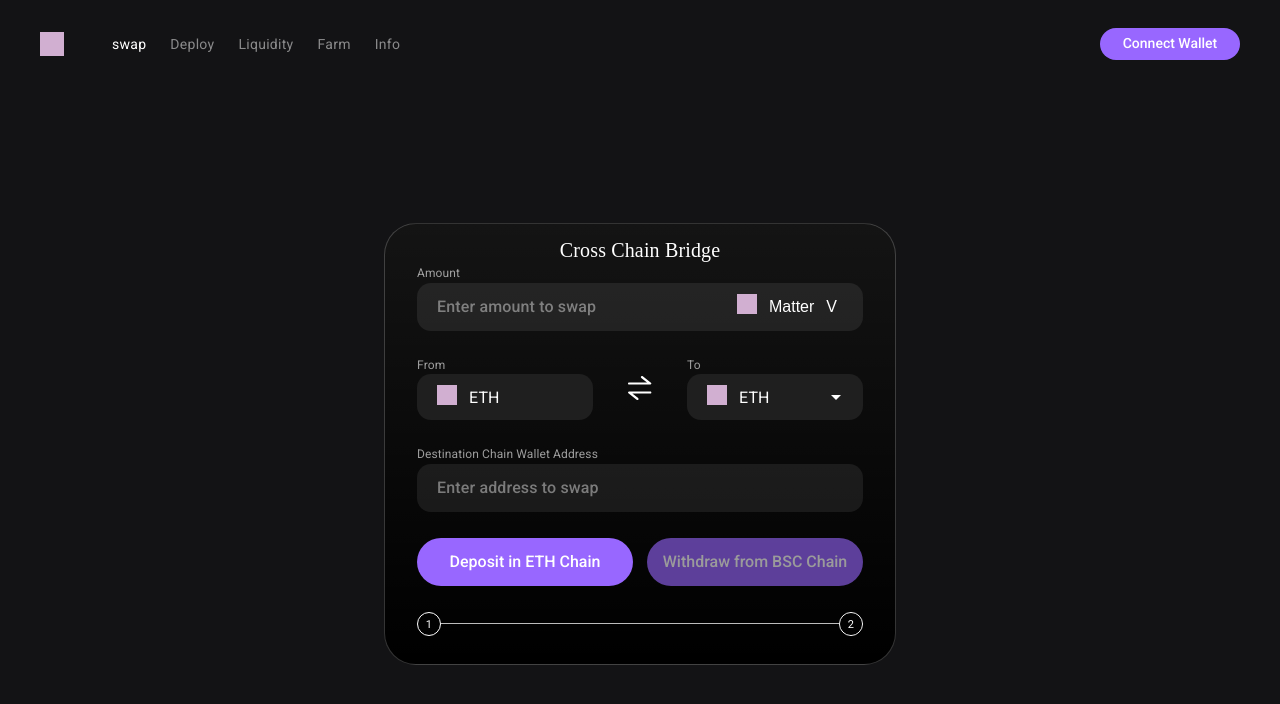
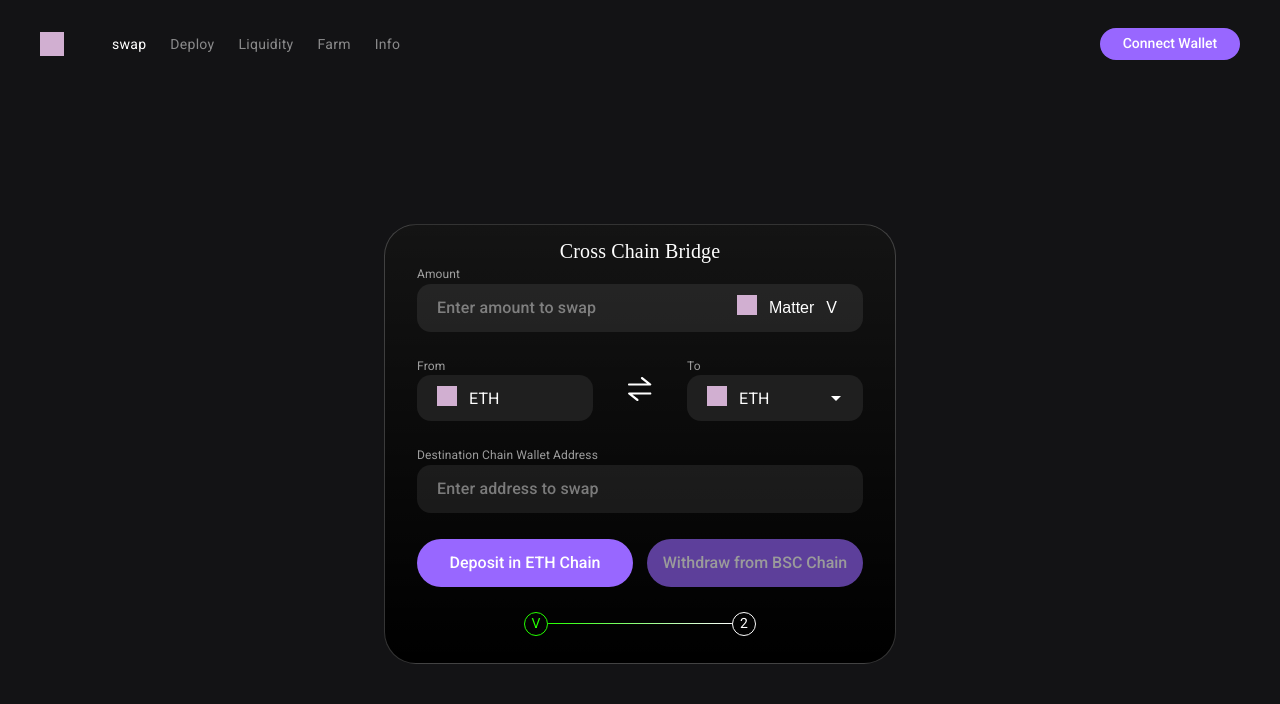
Before and after one commit to chainswap/info, a React (Create React App) app: page /#/swap in a window 1280 px wide. Shown: the top 704 px of the page. Built offline with nearby package versions, Linux system fonts and the light colour scheme.

Commit message:
stepper styling

```diff
--- a/package.json
+++ b/package.json
@@ -4,6 +4,7 @@
   "private": true,
   "dependencies": {
     "@material-ui/core": "^4.11.4",
+    "@material-ui/icons": "^4.11.2",
     "@reduxjs/toolkit": "^1.5.1",
     "@testing-library/jest-dom": "^5.11.4",
     "@testing-library/react": "^11.1.0",
--- a/src/components/Stepper/Stepper.tsx
+++ b/src/components/Stepper/Stepper.tsx
@@ -1,8 +1,12 @@
 import React from 'react'
 import MuiStepper from '@material-ui/core/Stepper'
 import MuiStep from '@material-ui/core/Step'
-import MuiStepIcon from '@material-ui/core/StepIcon'
-import { withStyles } from '@material-ui/core'
+import MuiStepLabel from '@material-ui/core/StepLabel'
+import MuiStepConnector from '@material-ui/core/StepConnector'
+import { makeStyles, withStyles } from '@material-ui/core'
+import { StepIconProps } from '@material-ui/core/StepIcon'
+import Check from '@material-ui/icons/Check'
+import clsx from 'clsx'
 
 const Stepper = withStyles({
   root: {
@@ -10,9 +14,6 @@ const Stepper = withStyles({
   },
   horizontal: {
     padding: 0,
-  },
-  text: {
-    opacity: 1,
   },
 })(MuiStepper)
 
@@ -23,27 +24,110 @@ const Step = withStyles({
   },
 })(MuiStep)
 
-const StepIcon = withStyles({
+const StepLabel = withStyles({
   root: {
-    border: '1px solid white',
-    borderRadius: '50%',
+    // border: '1px solid white',
+    // borderRadius: '50%',
+    color: 'transparent',
     '&$active': {
       color: 'transparent',
     },
+    '&$completed': {
+      color: 'transparent',
+      border: '1px solid #24FF00',
+    },
   },
   active: {},
+  completed: {},
   horizontal: {
     padding: 0,
   },
-})(MuiStepIcon)
+  text: {
+    fill: '#FFFFFF',
+  },
+})(MuiStepLabel)
+
+const Connector = withStyles({
+  alternativeLabel: {
+    top: 22,
+  },
+  active: {
+    '& $line': {
+      backgroundImage: 'linear-gradient(90deg, #24FF00 0%, #FFFFFF 100%)',
+    },
+  },
+  completed: {
+    '& $line': {
+      backgroundImage: 'linear-gradient(90deg, #24FF00 0%, #FFFFFF 100%)',
+    },
+  },
+  line: {
+    backgroundColor: '#FFFFFF',
+    height: 1,
+    width: 184,
+    border: 0,
+    borderRadius: 1,
+  },
+})(MuiStepConnector)
+
+const useStepIconStyles = makeStyles({
+  root: {
+    color: '#eaeaf0',
+    display: 'flex',
+    height: 22,
+    alignItems: 'center',
+  },
+  active: {
+    color: '#784af4',
+  },
+  circle: {
+    width: 24,
+    height: 24,
+    borderRadius: '50%',
+    backgroundColor: 'transparent',
+    border: '1px solid #FFFFFF',
+    color: '#FFFFFF',
+    textAlign: 'center',
+  },
+  completed: {
+    color: '#24FF00',
+    width: 24,
+    height: 24,
+    borderRadius: '50%',
+    border: '1px solid #24FF00',
+    textAlign: 'center',
+  },
+})
+
+function StepIcon(props: StepIconProps) {
+  const classes = useStepIconStyles()
+  console.log(props)
+  const { completed, active, icon } = props
+  return (
+    <div
+      className={clsx(classes.root, {
+        [classes.active]: active,
+      })}
+    >
+      {completed ? <div className={classes.completed}>V</div> : <div className={classes.circle}>{icon}</div>}
+    </div>
+  )
+}
+
+function getSteps() {
+  return [1, 2]
+}
 
 export default function _Stepper() {
-  const steps = [1, 2]
+  const [activeStep, setActiveStep] = React.useState(1)
+  const steps = getSteps()
+
   return (
-    <Stepper>
+    <Stepper activeStep={activeStep} connector={<Connector />}>
       {steps.map((label) => (
         <Step key={label}>
-          <StepIcon icon={label}></StepIcon>
+          <StepIcon icon={label} />
+          {/* <StepLabel StepIconComponent={StepIcon}>{label}</StepLabel> */}
         </Step>
       ))}
     </Stepper>
--- a/src/pages/Swap/Swap.tsx
+++ b/src/pages/Swap/Swap.tsx
@@ -11,6 +11,7 @@ import Input from '../../components/Input/Input'
 import Column from '../../components/Column/index'
 import { RowBetween } from '../../components/Row/index'
 import Stepper from '../../components/Stepper/Stepper'
+import Row from '../../components/Row/index'
 
 const AppBodyGrid = styled('div')({
   display: 'grid',
@@ -57,7 +58,9 @@ export default function Swap() {
                   Withdraw from {toCurrency} Chain
                 </Button>
               </RowBetween>
-              <Stepper />
+              <Row justify={'center'}>
+                <Stepper />
+              </Row>
             </>
           )}
         </AppBodyGrid>
```
Also changed, not shown: 1 other file (tests, documents, lock files or other folders).
